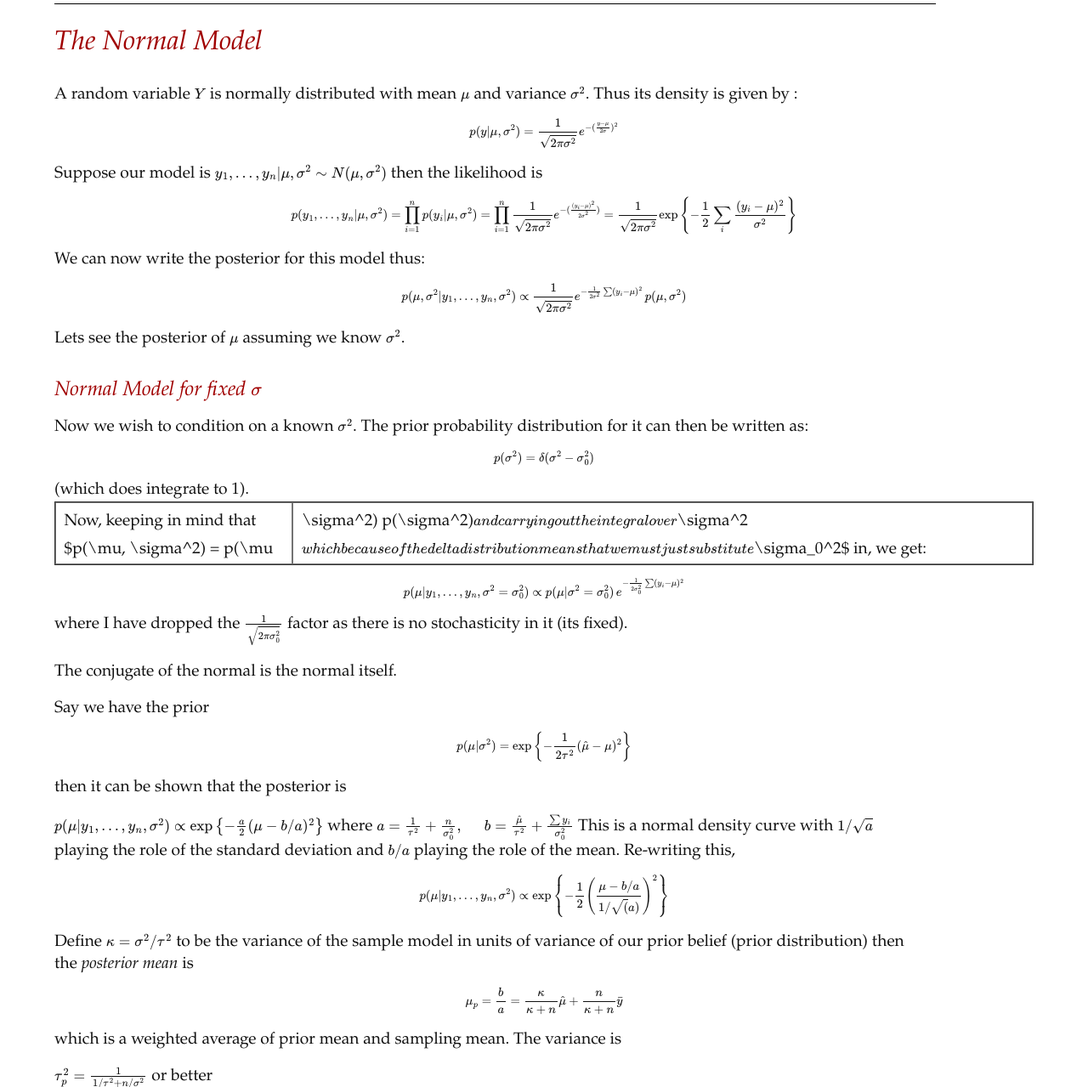
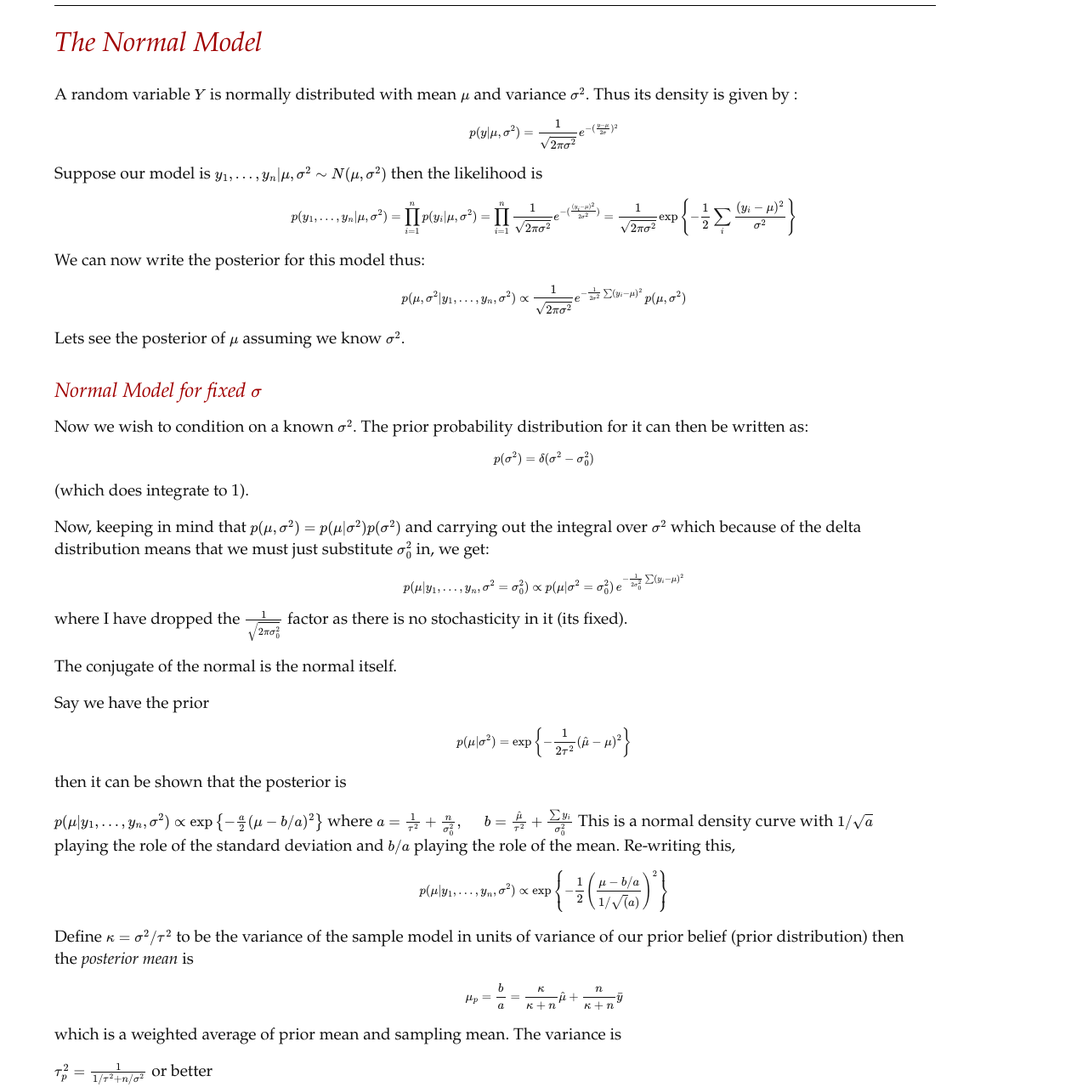
Before and after one commit to namwkim/2017, a Jekyll site: the page built from wiki/bayes.md, in a window 1280 px wide and 1400 px high, scrolled down 8305 px, cut to the strip 121-1400 px from the top of the window. Shown: the whole strip at 85% size. Built offline with Jekyll 4.4.1, drawn with Linux system fonts in a browser that asks for light colours; nearby versions of some CDN libraries; formulas are drawn with MathJax 3; some of the changed text lies outside the part shown.

Commit message:
fixed verts

```diff
--- a/wiki/bayes.md
+++ b/wiki/bayes.md
@@ -12,7 +12,7 @@
 
 
 
-$\newcommand{\Lik}{p(D|\theta)}$
+$\newcommand{\Lik}{p(D \vert \theta)}$
 
 ## Contents
 {:.no_toc}
@@ -34,7 +34,7 @@
 
 Assumming iid, the likelihood  is
 
-$$L=\Lik = \prod_{i=1}^{n} p(d_i|\theta)$$
+$$L=\Lik = \prod_{i=1}^{n} p(d_i \vert \theta)$$
 
 How likely are the observations if the model is true?
 
@@ -59,13 +59,13 @@
 
 In a Bayesian context, the first
 goal is to estimate the posterior distribution over parameter values given our data. This is also
-known as posterior inference. In other words, we would like to know $p(\theta|D)$ or $p(\theta|y)$.
+known as posterior inference. In other words, we would like to know $p(\theta \vert D)$ or $p(\theta \vert y)$.
 
-$$ p(\theta|y) = \frac{p(y|\theta)\,p(\theta)}{p(y)} $$
+$$ p(\theta \vert y) = \frac{p(y \vert \theta)\,p(\theta)}{p(y)} $$
 
 with the evidence $p(D)$ or $p(y)$ being given by the average of the likelihood (on existing data points) over the prior $E_{p(\theta)}[\cal{L}]$:
 
-$$p(y) = \int d\theta p(y|\theta) p(\theta).$$
+$$p(y) = \int d\theta p(y \vert \theta) p(\theta).$$
 
 The evidence is basically the normalization constant. But as we have seen, when we sample, we dont usually worry  about the normalization...
 
@@ -79,13 +79,13 @@
 
 What if $\theta$ is multidimensional, as it usually is? Then one can calculate the **marginal posterior** of one of the parameters by integrating over the other one:
 
-$$p(\theta_1 | D) = \int d\theta_{-1} p(\theta | D).$$
+$$p(\theta_1 \vert D) = \int d\theta_{-1} p(\theta \vert D).$$
 
 ### Posterior Predictive
 
 Remember though at the end of the day, we care about how we are going to make predictions on future data, and not the values of the parameters. Thus what we wish to find is the distribution of a future data point $y^*$, also known as the posterior predictive distribution:
 
-$$p(y^* | D=\{y\}) = \int d\theta p(y^*|\theta)p(\theta|\{y\})$$.
+$$p(y^* \vert D=\{y\}) = \int d\theta p(y^* \vert \theta)p(\theta \vert \{y\})$$.
 
 If you like, this is the average of the likelihood at a new point(s)  $E_{p(\theta \vert D)}[p(y \vert \theta)]$.
 
@@ -105,7 +105,7 @@
 
 $$
 \begin{eqnarray}
- \theta_{{\rm MAP}} &=& \arg \max_{\theta} \, p(\theta | D)  \nonumber \\
+ \theta_{{\rm MAP}} &=& \arg \max_{\theta} \, p(\theta \vert D)  \nonumber \\
                                & =& \arg \max_{\theta}  \frac{\Lik \, p(\theta)}{p(D)}  \nonumber \\
                                & =& \arg \max_{\theta}  \, \Lik \, p(\theta) \nonumber \\
 \end{eqnarray}
@@ -131,7 +131,7 @@
 The Beta distribution is conjugate to the Binomial distribution, so that if your prior is
 $p \sim Beta(\alpha,\beta)$ and your data distribution is a set of bernoulli trials, so that you have a $L = Binom(n,p)$ likelihood from the multiple ways in which those Bernouuli trials can occur, then your posterior is ALSO a Beta Distribution. So, if we observed y heads in n trials:
 
-$$ p(p|y) \propto p(y|p) P(p) = Binom(n,y, p) \times Beta(\alpha, \beta)$$
+$$ p(p \vert y) \propto p(y \vert p) P(p) = Binom(n,y, p) \times Beta(\alpha, \beta)$$
 
 Because of the conjugacy, this turns out to be:
 
@@ -298,21 +298,21 @@
 
  A random variable $Y$ is normally distributed with mean $\mu$ and variance $\sigma^2$. Thus its density is given by :
 
- $$ p(y|\mu, \sigma^2) =  \frac{1}{ \sqrt{ 2 \pi \sigma^2}} e^{-( \frac{y-\mu}{2 \sigma})^2} $$
+ $$ p(y \vert \mu, \sigma^2) =  \frac{1}{ \sqrt{ 2 \pi \sigma^2}} e^{-( \frac{y-\mu}{2 \sigma})^2} $$
 
 
-Suppose our model is $\{y_1, \ldots, y_n|\mu, \sigma^2 \} \sim N(\mu, \sigma^2)$ then
+Suppose our model is $\{y_1, \ldots, y_n \vert \mu, \sigma^2 \} \sim N(\mu, \sigma^2)$ then
 the likelihood is
 
 $$
-p(y_1, \ldots, y_n| \mu, \sigma^2) =
-\prod_{i=1}^{n} p(y_i| \mu, \sigma^2)=\prod_{i=1}^{n}  \frac{1}{ \sqrt{ 2 \pi \sigma^2}} e^{-( \frac{(y_i-\mu)^2}{2\sigma^2})} =
+p(y_1, \ldots, y_n \vert \mu, \sigma^2) =
+\prod_{i=1}^{n} p(y_i \vert \mu, \sigma^2)=\prod_{i=1}^{n}  \frac{1}{ \sqrt{ 2 \pi \sigma^2}} e^{-( \frac{(y_i-\mu)^2}{2\sigma^2})} =
 \frac{1}{ \sqrt{ 2 \pi \sigma^2}}   \exp \left\{  - \frac{1}{2}  \sum_i \frac{(y_i-\mu)^2}{\sigma^2} \right\}
 $$
 
 We can now write the posterior for this model thus:
 
-$$ p( \mu, \sigma^2 |  y_1, \ldots, y_n, \sigma^2)  \propto \frac{1}{ \sqrt{ 2 \pi \sigma^2}} e^{ - \frac{1}{2\sigma^2} \sum (y_i - \mu)^2 } \, p(\mu, \sigma^2)$$
+$$ p( \mu, \sigma^2 \vert  y_1, \ldots, y_n, \sigma^2)  \propto \frac{1}{ \sqrt{ 2 \pi \sigma^2}} e^{ - \frac{1}{2\sigma^2} \sum (y_i - \mu)^2 } \, p(\mu, \sigma^2)$$
 
 Lets see the posterior of $\mu$ assuming we
 know $\sigma^2$.
@@ -325,9 +325,9 @@
 
 (which does integrate to 1).
 
-Now, keeping in mind that $p(\mu, \sigma^2) = p(\mu | \sigma^2) p(\sigma^2)$ and carrying out the integral over $\sigma^2$ which because of the delta distribution means that we must just substitute $\sigma_0^2$ in, we get:
+Now, keeping in mind that $p(\mu, \sigma^2) = p(\mu \vert \sigma^2) p(\sigma^2)$ and carrying out the integral over $\sigma^2$ which because of the delta distribution means that we must just substitute $\sigma_0^2$ in, we get:
 
-$$ p( \mu |  y_1, \ldots, y_n, \sigma^2 = \sigma_0^2)  \propto p(\mu| \sigma^2=\sigma_0^2) \,e^{ - \frac{1}{2\sigma_0^2} \sum (y_i - \mu)^2 }$$
+$$ p( \mu \vert  y_1, \ldots, y_n, \sigma^2 = \sigma_0^2)  \propto p(\mu \vert \sigma^2=\sigma_0^2) \,e^{ - \frac{1}{2\sigma_0^2} \sum (y_i - \mu)^2 }$$
 
 where I have dropped the $\frac{1}{\sqrt{2\pi\sigma_0^2}}$ factor as there is no stochasticity in it (its fixed).
 
@@ -335,17 +335,17 @@
 
 Say we have the prior
 
-$$ p(\mu | \sigma^2) = \exp \left\{ -\frac{1}{2 \tau^2} (\hat{\mu}-\mu)^2 \right\} $$
+$$ p(\mu \vert \sigma^2) = \exp \left\{ -\frac{1}{2 \tau^2} (\hat{\mu}-\mu)^2 \right\} $$
 
 then it can be shown that the posterior is
 
-$$  p( \mu |  y_1, \ldots, y_n, \sigma^2) \propto \exp \left\{ -\frac{a}{2} (\mu-b/a)^2 \right\} $$
+$$  p( \mu \vert  y_1, \ldots, y_n, \sigma^2) \propto \exp \left\{ -\frac{a}{2} (\mu-b/a)^2 \right\} $$
 where
 $$ a = \frac{1}{\tau^2} + \frac{n}{\sigma_0^2} , \;\;\;\;\; b = \frac{\hat{\mu}}{\tau^2} + \frac{\sum y_i}{\sigma_0^2} $$
 This is a normal density curve with $1/\sqrt{a}$ playing the role of the
 standard deviation and $b/a$ playing the role of the mean. Re-writing this,
 
-$$ p( \mu |  y_1, \ldots, y_n, \sigma^2)  \propto \exp\left\{ -\frac{1}{2} \left( \frac{\mu-b/a}{1/\sqrt(a)}\right)^2 \right\} $$
+$$ p( \mu \vert  y_1, \ldots, y_n, \sigma^2)  \propto \exp\left\{ -\frac{1}{2} \left( \frac{\mu-b/a}{1/\sqrt(a)}\right)^2 \right\} $$
 
 
 Define $\kappa = \sigma^2 / \tau^2 $ to be the variance of the sample model  in units of variance
```
